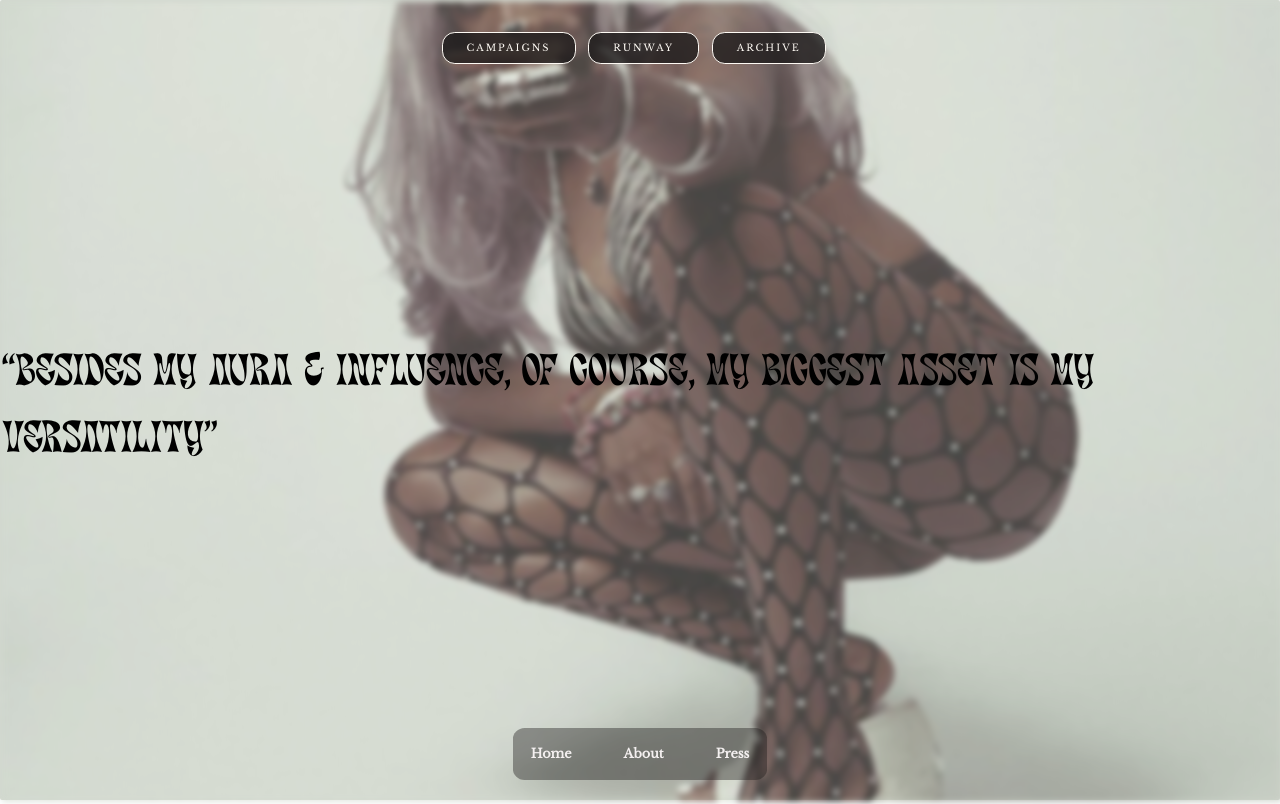
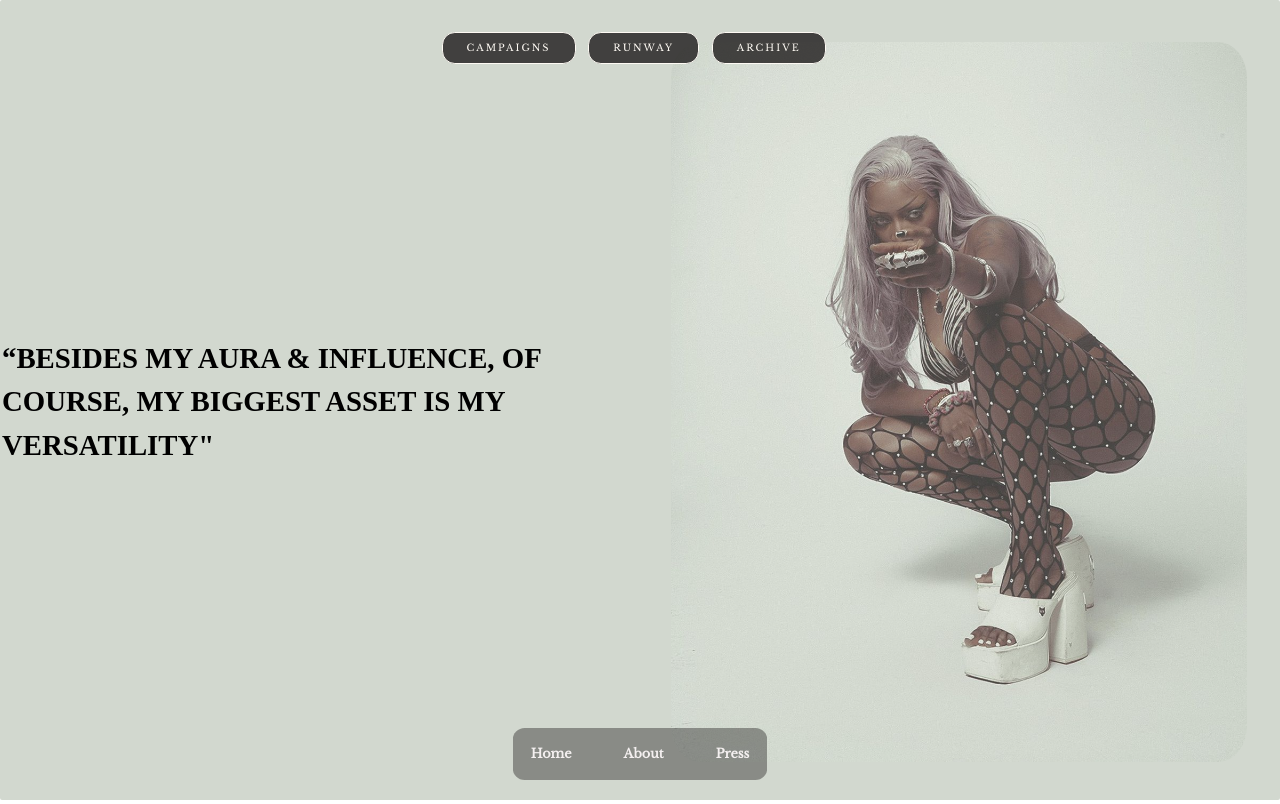
Before and after one commit to Susu-spec/ashley-okoli-site, a plain HTML site: page index.html in a window 1280 px wide. Both pictures are taken after a click on the button "About". Drawn offline with nearby package versions, Linux system fonts and the light colour scheme.

Commit message:
Add: Desktop version

```diff
--- a/style.css
+++ b/style.css
@@ -13,6 +13,13 @@
         url("/fonts/molen/molen-surplus.otf") format("woff");
 }
 
+@font-face {
+    font-family: 'Sprat Family';
+    src:  local("Sprat Extended Bold"),
+    url("fonts/sprat-type-master/Sprat-type-master/Sprat-ExtendedBold.otf") format("opentype");
+
+}
+
 /* CSS HEX */
 :root {
     --persian-orange: #CC9361ff;
@@ -20,6 +27,8 @@
     --bistre-2: #3A2B22ff;
     --van-dyke: #39302Aff;
     --van-dyke-2: #413833ff;
+    --font: "Sprat Condensed";
+    --timberwolf: #D1D7CEff;
 
     /* CSS HSL */
     --persian-orange: hsla(28, 51%, 59%, 1);
@@ -55,8 +64,6 @@ body {
     line-height: 1.5;
     overflow-x: hidden;
     font-family: 'Libre Baskerville', serif;
-
-
 }
 
 p, h1, h2, h3, h4, h5, h6 {
@@ -193,6 +200,14 @@ nav {
     min-height: 100vh;
 }
 
+.page {
+    z-index: 1;
+}
+
+.current-page {
+    z-index: 13;
+}
+
 .menu-btn {
     cursor: pointer;
     display: inline-block;
@@ -298,7 +313,7 @@ nav {
 
 header {
     position: fixed;
-    z-index: 2;
+    z-index: 1000;
 }
 
 .switch-menu {
@@ -309,7 +324,7 @@ header {
     align-items: center;
     margin: 0 auto;
     width: 100%;
-    z-index: 20;
+    z-index: 1000;
 }
 
 .menu-content {
@@ -342,6 +357,8 @@ header {
 
 .background-about {
     background: var(--background);
+    background-color: #D1D7CE;
+    font-family: var(--font);
     position: absolute;
     height: 100%;
 }
@@ -362,17 +379,20 @@ header {
     z-index: 1;
 }
 
-.about-left-cell p {
+.about-left-cell span {
     font-weight: 700;
-    font-family: 'Molenilo';
-    font-size: 1.5rem;
+    font-family: var(--font);
+    font-stretch: condensed;
+    color: black;
+    text-transform: uppercase;
+    font-size: 2.5rem;
 }
 
 .about-right-cell {
     display: block;
     overflow: hidden;
-    min-width: 100% !important;
-    min-height: 100vh !important;
+    min-width: 100% ;
+    min-height: 100vh;
     position: absolute;
 }
 
@@ -389,10 +409,9 @@ header {
     display: none;
 }
 
-.about-left-cell span {
-    font-size: 2.8rem;
+.about-left-cell p {
+    font-size: 1.5rem;
     font-weight: 500;
-    text-transform: uppercase;
     font-family: 'Molen';
 }
 
@@ -497,13 +516,13 @@ header {
 
     }
 
-    .menu-btn span{
+    .menu-btn span {
         display: none;
     }
+
     .port-and-shop {
         position: absolute;
         left: unset;
-
         top: inherit;
         justify-content: end;
         gap: 1.5rem;
@@ -531,6 +550,52 @@ header {
     width: 120px;
     height: 50px;
   }
+
+  .about-container {
+    display: flex;
+    flex-direction: row;
+    justify-content: space-between;
+  }
+
+  .background-about {
+    background-color: var(--timberwolf);
+  }
+
+  td {
+    width: unset;
+  }
+
+  .about-left-cell span {
+    font-size: 1.8rem;
+  }
+
+  .about-left-cell, .about-right-cell {
+    width: 100%;
+  }
+
+  .about-right-cell {
+    position: relative;
+    background: unset;
+    min-width: auto;
+    min-height: auto;
+    filter: unset;
+  }
+
+  .about-right-cell {
+    display: flex;
+    align-items: center;
+    justify-content: center;
+  }
+
+  .about-right-cell img {
+    display: block;
+    height: 90vh;
+    border-radius: 5%;
+  }
+
+  .about-left-cell p {
+    font-family: var(--font);
+  }
 }
 
 @media only screen and (min-width: 44rem) and (max-width: 56.25rem) {
```
Lines whose indentation alone changed are shown as unchanged.
